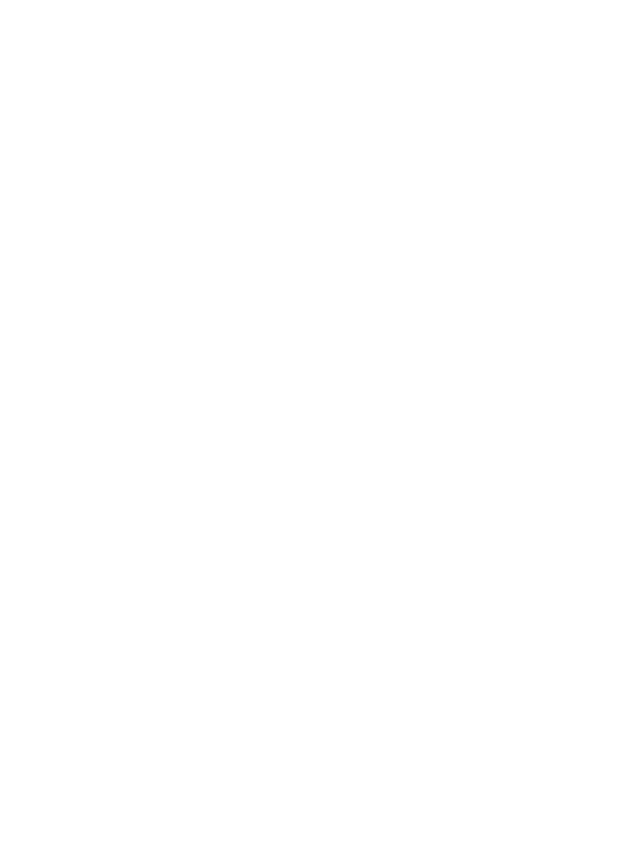
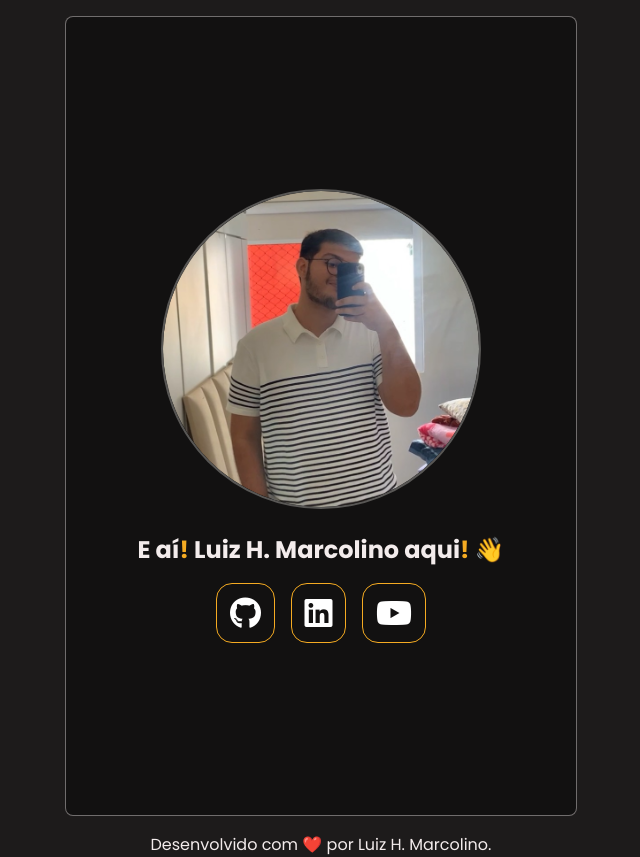
Before and after one commit to devluizmarcolino/luizmarcolino, a plain HTML site: page index.html in a window 1280 px wide. Shown: the whole page, without its empty margins (319-959 px from the left). Before the commit the page ends 800 px from the top, so only its background shows below. Drawn offline with Linux system fonts and the light colour scheme.

Commit message:
feat: novas funcionalidades

```diff
--- a/index.html
+++ b/index.html
@@ -17,7 +17,20 @@
 </head>
 <body>
     <main>
-
+        <div class="container">
+            <div class="conteudo">
+                <img src="../src/images/image-luiz.png" alt="Imagem do desenvolvedor da página">
+                <div class="informacoes-container">
+                    <h1>E aí<span>!</span> Luiz H. Marcolino aqui<span>!</span> 👋</h1>
+                    <div class="redes">
+                        <a href="https://github.com/devluizmarcolino" class="icons-redes" target="_blank"><i class="fa-brands fa-github"></i></a>
+                        <a href="https://www.linkedin.com/in/luizhenriquemarcolino/" class="icons-redes" target="_blank"><i class="fa-brands fa-linkedin"></i></a>
+                        <a href="https://www.youtube.com/channel/UCwOI9izcBKmpZ8y7tocDyQQ" class="icons-redes" target="_blank"><i class="fa-brands fa-youtube"></i></a>
+                    </div>
+                </div>
+            </div>
+        </div>
+        <footer><p>Desenvolvido com ❤️ por Luiz H. Marcolino. </p></footer>
     </main>
 </body>
 </html>
--- a/src/css/global.css
+++ b/src/css/global.css
@@ -6,6 +6,91 @@
 }
 
 body {
-    width: 100%;
+    background-color: #1d1b1b;
+}
+
+a {
+    text-decoration: none;
+    color: #fff;
+}
+
+span {
+    color: #f5ab22;
+}
+
+.container {
+    display: flex;
+    align-items: center;
+    justify-content: center;
+
+
+    border: 1px solid #f3ecec6b;
+    border-radius: 8px;
+    background-color: rgba(0, 0, 0, 0.349);
+
+    margin: 1rem auto;
+    padding: 2rem;
+
+    width: 40%;
     height: 100vh;
 }
+
+.conteudo {
+    text-align: center;
+    color: #f3ecec;
+}
+
+.conteudo img {
+    width: 20rem;
+    border: 2px solid #f5f1ea4f;
+    border-radius: 50%;
+}
+
+.conteudo .informacoes-container {
+    margin-top: 1rem;
+}
+
+.conteudo .informacoes-container h1 {
+    font-size: 1.5rem;
+}
+
+.conteudo .informacoes-container .redes {
+    display: flex;
+    align-items: center;
+    justify-content: center;
+    gap: 1rem;
+
+    margin-top: 1rem;
+}
+
+.conteudo .informacoes-container .redes i {
+    font-size: 2rem;
+
+    border: 1px solid #f5ab22;
+    border-radius: 1rem;
+    padding: 0.8rem;
+}
+
+.conteudo .informacoes-container .redes i:hover {
+    color: #f5ab22;
+    transition: 0.4s;
+}
+
+footer {
+    text-align: center;
+    color: #f3ecec;
+}
+
+@media (max-width: 980px) {
+   .container {
+    width: 90%;
+   }
+
+   .conteudo img {
+    width: 15rem;
+    }
+
+    .conteudo .informacoes-container h1 {
+    font-size: 1.32rem;
+}
+}
```
